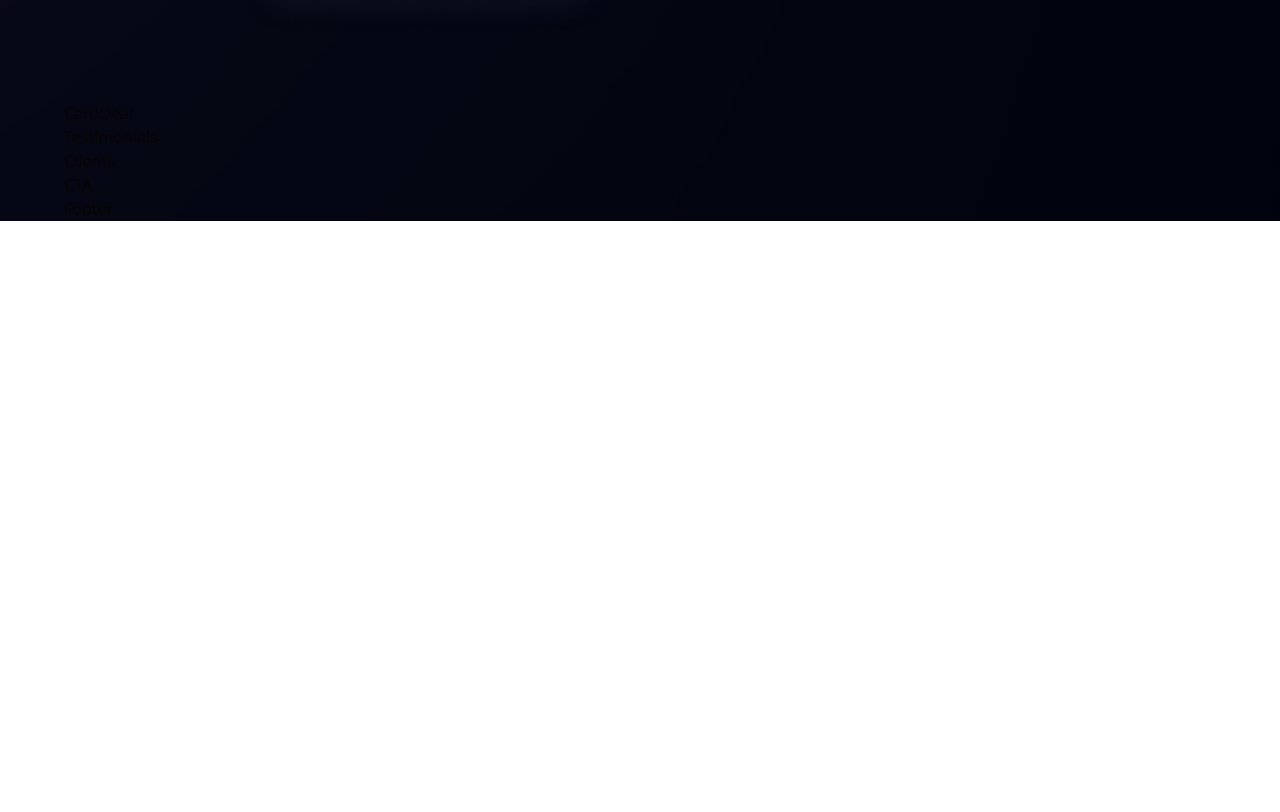
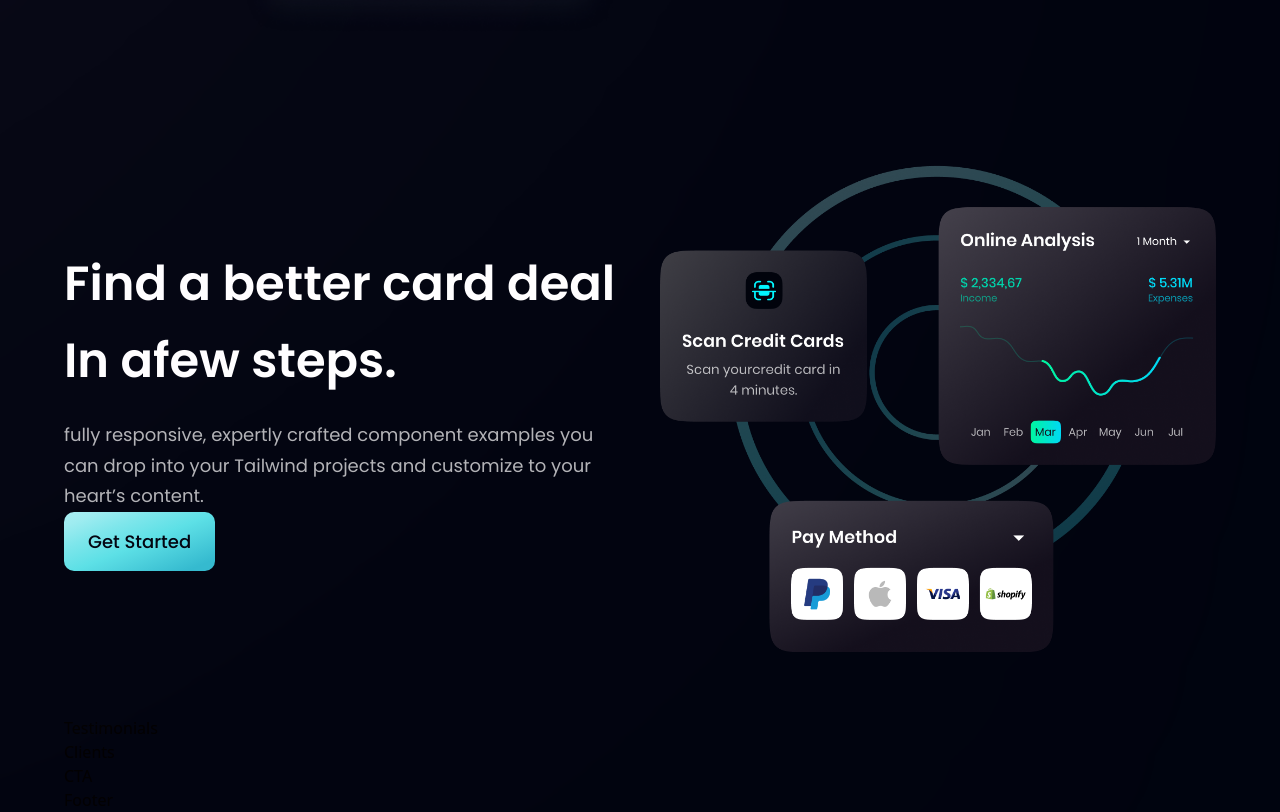
Before and after one commit to Bryan4real/Bank_app, a React (Vite) app: page / in a window 1280 px wide. Shown: the part 2112-2924 px from the top of the page. Before the commit the page ends 2333 px from the top, so only its background shows below. Built offline with nearby package versions, Linux system fonts and the light colour scheme.

Commit message:
cardDeals section implementation

```diff
--- a/src/components/CardDeal.jsx
+++ b/src/components/CardDeal.jsx
@@ -1,8 +1,26 @@
-import React from 'react'
+import { card } from "../assets";
+import styles, {layout} from "../style";
+import Button from "./Button";
+
+
 
 const CardDeal = () => {
   return (
-    <div>CardDeal</div>
+    <section className={layout.section}>
+        <div className={layout.sectionInfo}>
+          <h2 className={styles.heading2}>
+            Find a better card deal <br className="sm:block hidden"/> In afew steps.
+          </h2>
+          <p className={`${styles.paragraph} max-w-[470px]} mt-5`}>
+          fully responsive, expertly crafted component examples you can drop into your
+          Tailwind projects and customize to your heart’s content.
+          </p>
+          <Button className="mt-10"/>
+        </div>
+        <div className={layout.sectionImg}>
+          <img src={card} alt="card" className="w-[100%] h-[100%]"/>
+        </div>
+    </section>
   )
 }
 
```
